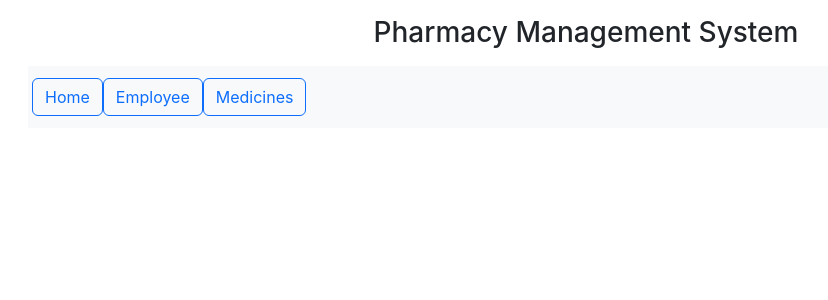
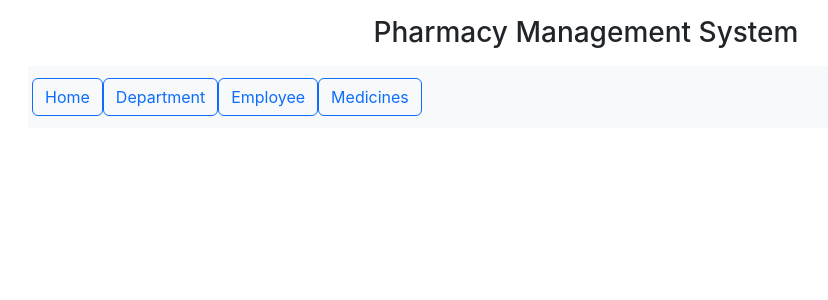
Before and after one commit to Vinay069/pharmacy-react-frontend, a React (Create React App) app: page / in a window 1280 px wide. Shown: the top 300 px of the page, without its empty margins (54-882 px from the left). Built offline with nearby package versions, Linux system fonts and the light colour scheme.

Commit message:
enabed department

```diff
--- a/package.json
+++ b/package.json
@@ -9,7 +9,7 @@
     "react": "^18.2.0",
     "react-dom": "^18.2.0",
     "react-router-dom": "^6.3.0",
-    "react-scripts": "5.0.1",
+    "react-scripts": "^5.0.1",
     "web-vitals": "^2.1.4"
   },
   "scripts": {
--- a/src/App.js
+++ b/src/App.js
@@ -20,9 +20,9 @@ function App() {
             <NavLink className="btn btn-light  btn-outline-primary" to="/home" >
               Home
             </NavLink>
-            {/* <NavLink className="btn btn-light  btn-outline-primary" to="/department" >
+            <NavLink className="btn btn-light  btn-outline-primary" to="/department" >
               Department
-            </NavLink> */}
+            </NavLink>
             <NavLink className="btn btn-light  btn-outline-primary" to="/employee" >
               Employee
             </NavLink>
@@ -38,7 +38,7 @@ function App() {
       <Routes>
         {/* <Route path='/home' component={Home}/> */}
         <Route path="/home" element={<Home/>} />
-        {/* <Route path="/department" element={<Department/>} /> */}
+        <Route path="/department" element={<Department/>} />
         <Route path="/employee" element={<Employee/>} />
         <Route path="/medicines" element={<Medicines/>} />
 
```
Also changed, not shown: 1 other file (tests, documents, lock files or other folders).
